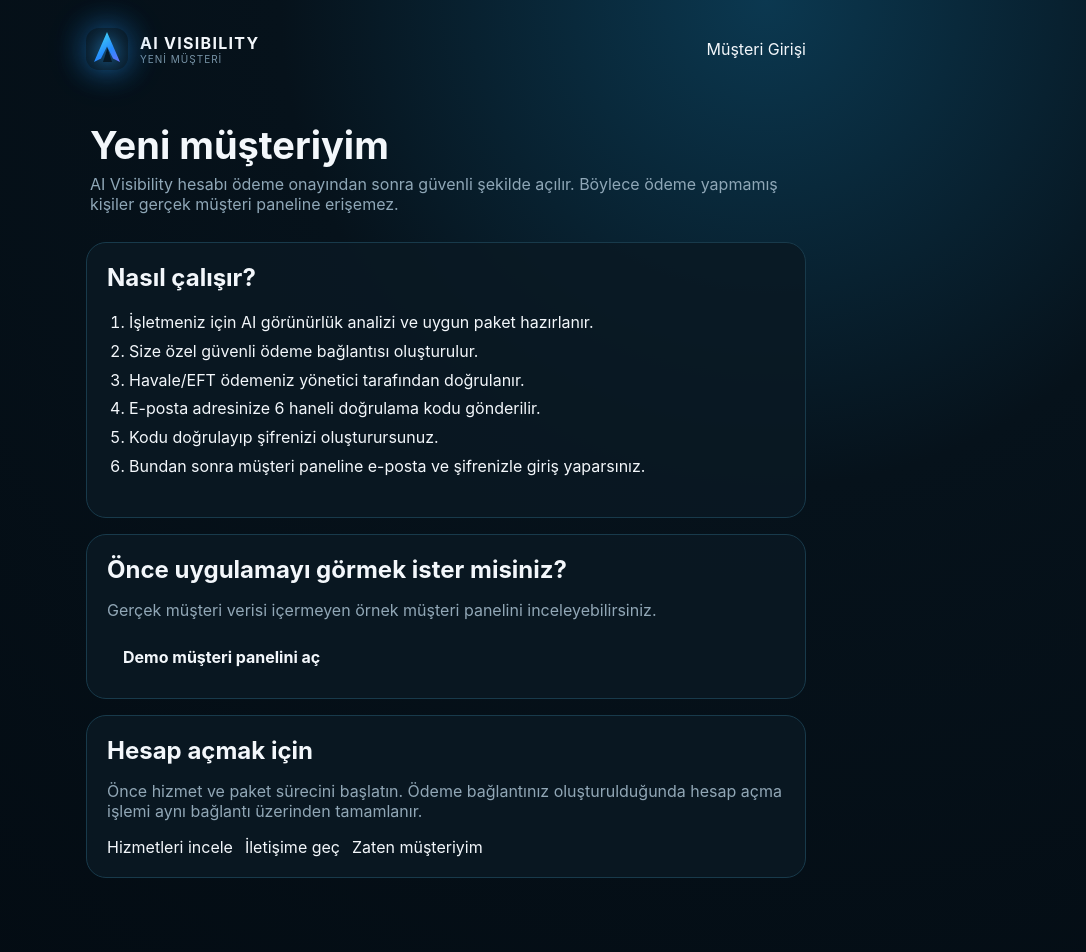
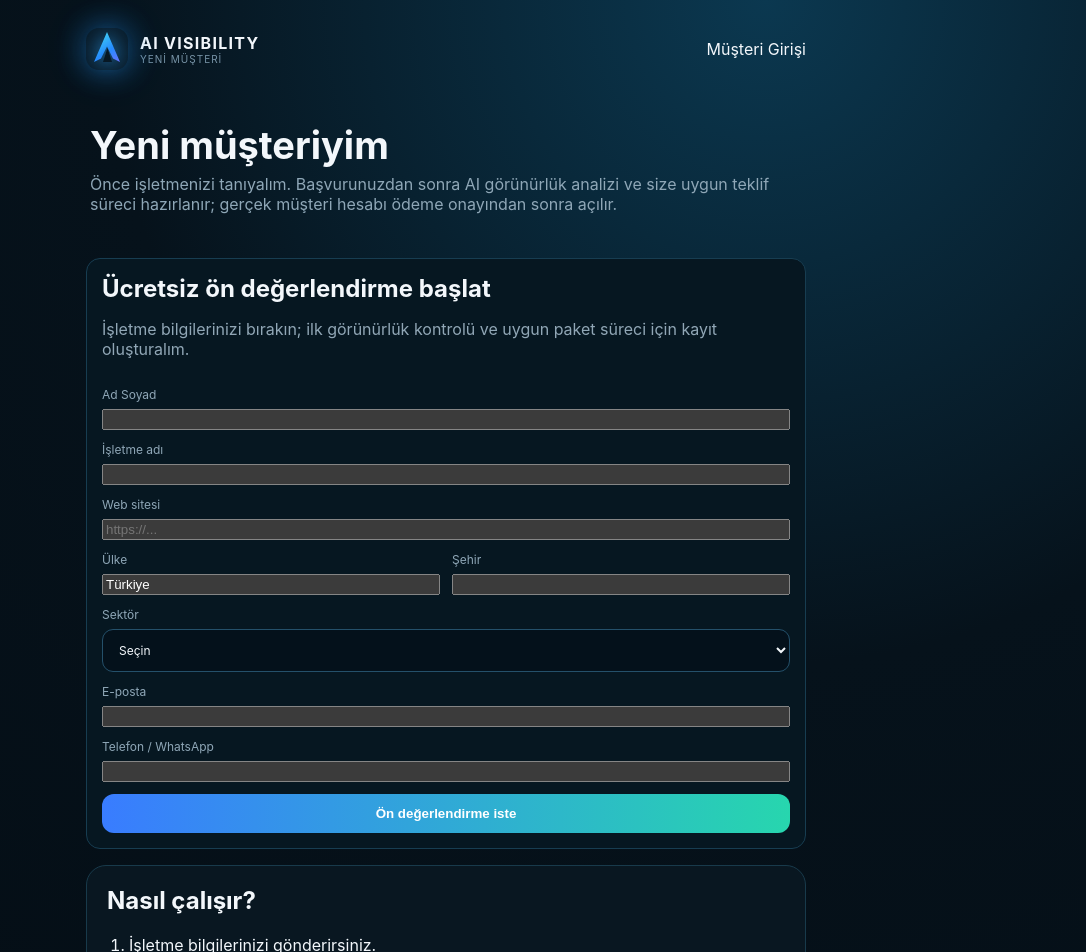
Before and after one commit to mehmetozan-5858/ai-visibility, a Next.js app: page /yeni-musteri in a window 1280 px wide. Shown: the top 952 px of the page, without its empty margins (194-1280 px from the left). Built offline with nearby package versions, Linux system fonts and the light colour scheme.

Commit message:
Add lead capture to new customer page

```diff
--- a/app/yeni-musteri/page.js
+++ b/app/yeni-musteri/page.js
@@ -1,4 +1,5 @@
 import Link from "next/link";
+import NewCustomerLeadForm from "../../components/NewCustomerLeadForm";
 
 export const metadata={title:"Yeni Müşteri | AI Visibility"};
 
@@ -9,17 +10,19 @@ export default function NewCustomerPage(){
       <Link href="/musteri-giris" style={{textDecoration:"none"}}>Müşteri Girişi</Link>
     </header>
 
-    <section className="page-head"><div><h1>Yeni müşteriyim</h1><p>AI Visibility hesabı ödeme onayından sonra güvenli şekilde açılır. Böylece ödeme yapmamış kişiler gerçek müşteri paneline erişemez.</p></div></section>
+    <section className="page-head"><div><h1>Yeni müşteriyim</h1><p>Önce işletmenizi tanıyalım. Başvurunuzdan sonra AI görünürlük analizi ve size uygun teklif süreci hazırlanır; gerçek müşteri hesabı ödeme onayından sonra açılır.</p></div></section>
+
+    <NewCustomerLeadForm/>
 
     <section className="panel" style={{marginBottom:16}}>
       <h2>Nasıl çalışır?</h2>
       <ol style={{lineHeight:1.8,paddingLeft:22}}>
-        <li>İşletmeniz için AI görünürlük analizi ve uygun paket hazırlanır.</li>
+        <li>İşletme bilgilerinizi gönderirsiniz.</li>
+        <li>AI görünürlük ön değerlendirmesi ve uygun paket hazırlanır.</li>
         <li>Size özel güvenli ödeme bağlantısı oluşturulur.</li>
         <li>Havale/EFT ödemeniz yönetici tarafından doğrulanır.</li>
         <li>E-posta adresinize 6 haneli doğrulama kodu gönderilir.</li>
-        <li>Kodu doğrulayıp şifrenizi oluşturursunuz.</li>
-        <li>Bundan sonra müşteri paneline e-posta ve şifrenizle giriş yaparsınız.</li>
+        <li>Kodu doğrulayıp şifrenizi oluşturur ve müşteri paneline girersiniz.</li>
       </ol>
     </section>
 
@@ -30,13 +33,9 @@ export default function NewCustomerPage(){
     </section>
 
     <section className="panel">
-      <h2>Hesap açmak için</h2>
-      <p>Önce hizmet ve paket sürecini başlatın. Ödeme bağlantınız oluşturulduğunda hesap açma işlemi aynı bağlantı üzerinden tamamlanır.</p>
-      <div style={{display:"flex",gap:12,flexWrap:"wrap",marginTop:16}}>
-        <Link href="/hizmetler">Hizmetleri incele</Link>
-        <Link href="/iletisim">İletişime geç</Link>
-        <Link href="/musteri-giris">Zaten müşteriyim</Link>
-      </div>
+      <h2>Zaten müşteriyim</h2>
+      <p>Ödemeniz onaylandı ve hesabınızı oluşturduysanız e-posta ve şifrenizle giriş yapabilirsiniz.</p>
+      <Link href="/musteri-giris">Müşteri girişine git</Link>
     </section>
   </main>;
 }
```
